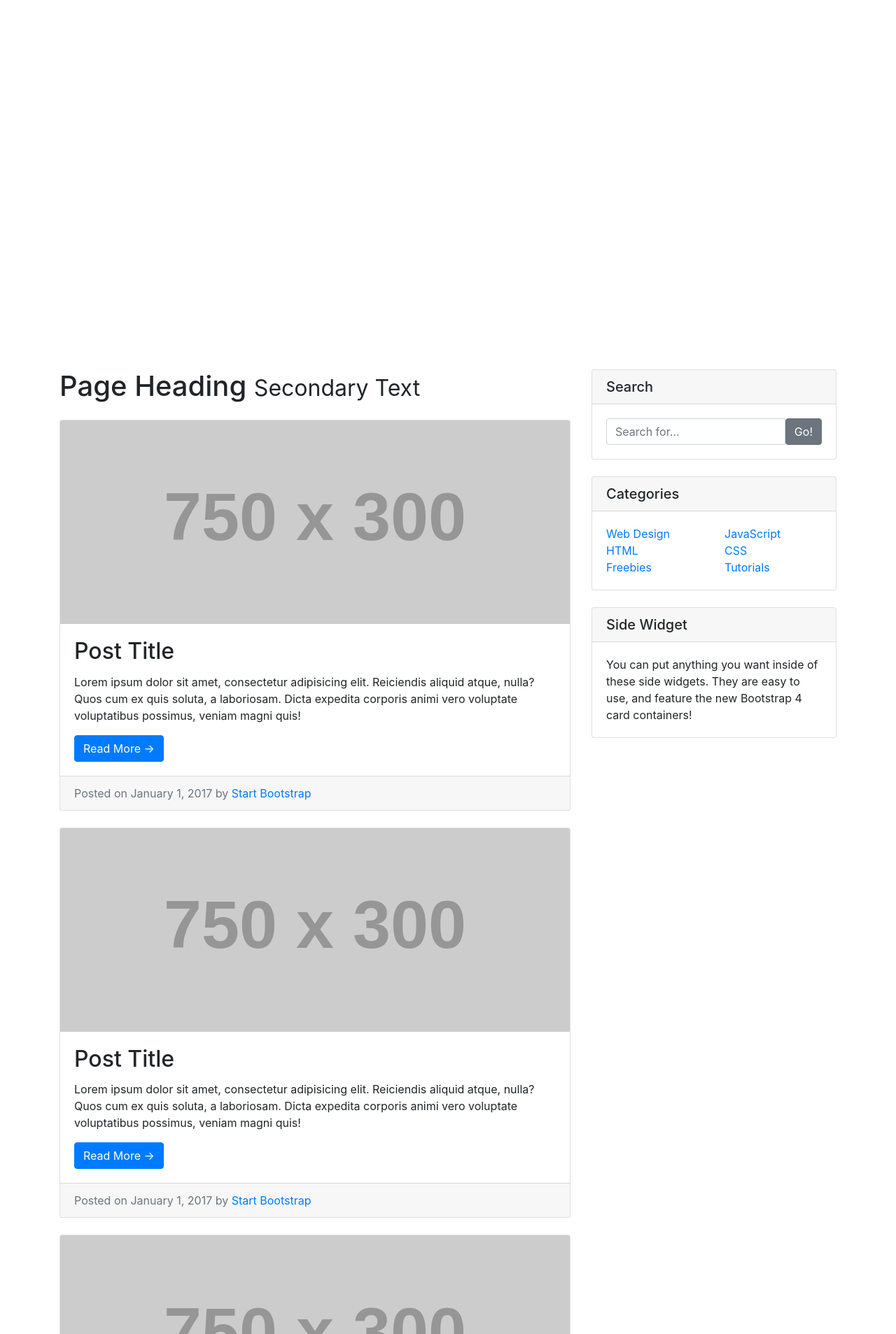
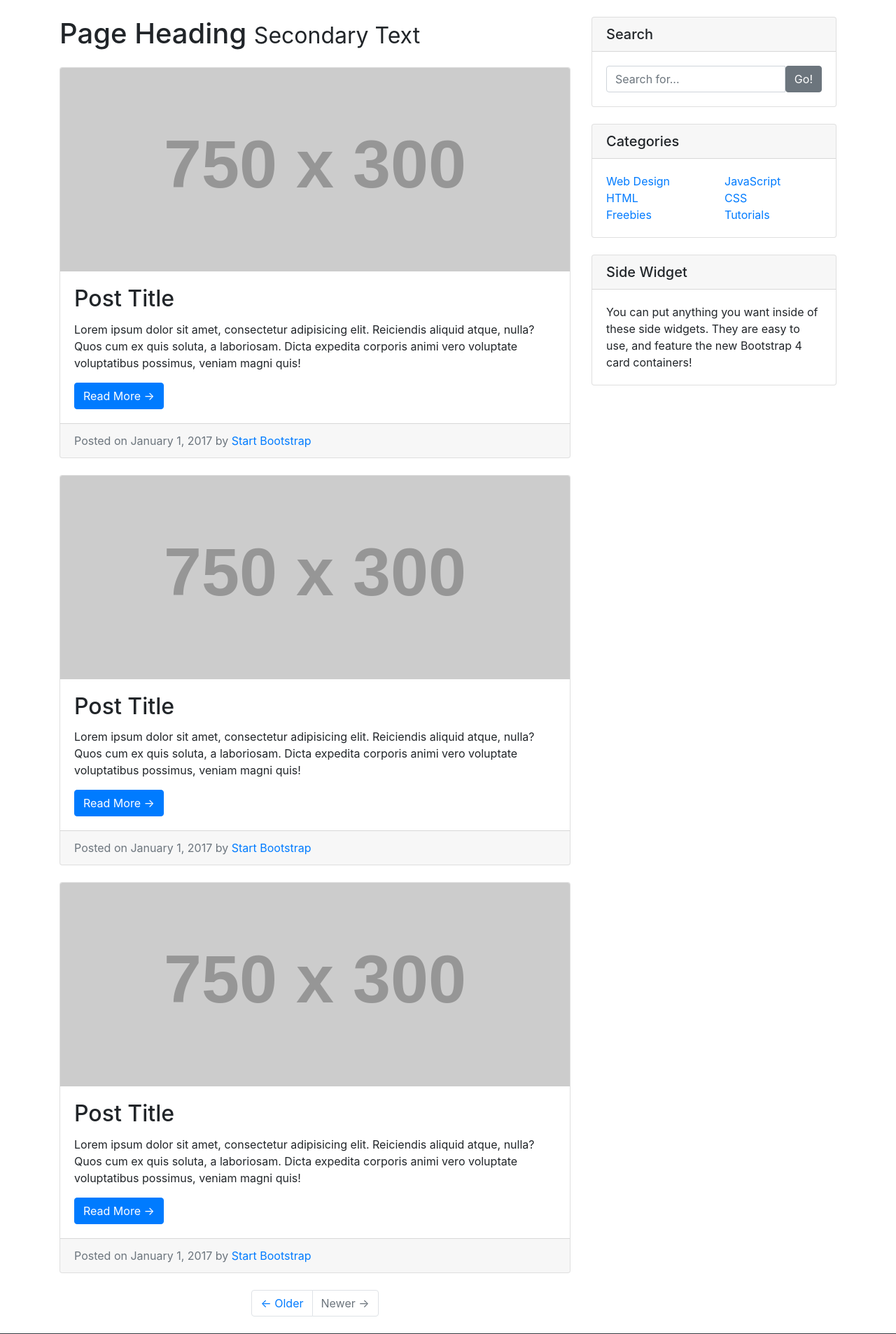
Before and after one commit to smolynets/simple_blog, a Django app: template main/templates/index.html in a window 1280 px wide. Shown: the part 56-1963 px from the top of the page at 70% size. Run offline with Django 3.2, Linux system fonts and the light colour scheme; the template is opened without the code that fills it, so the values that code supplies are empty; grey boxes labelled with a size stand in for pictures from a placeholder-image service; some libraries are stand-ins or nearby versions.

Commit message:
Refix test styles

```diff
--- a/main/static/css/main.css
+++ b/main/static/css/main.css
@@ -4,5 +4,5 @@
  * Licensed under MIT (https://github.com/BlackrockDigital/startbootstrap-blog-home/blob/master/LICENSE)
  */
 body {
-  padding-top: 560px;
+  padding-top: 56px;
 }
```
